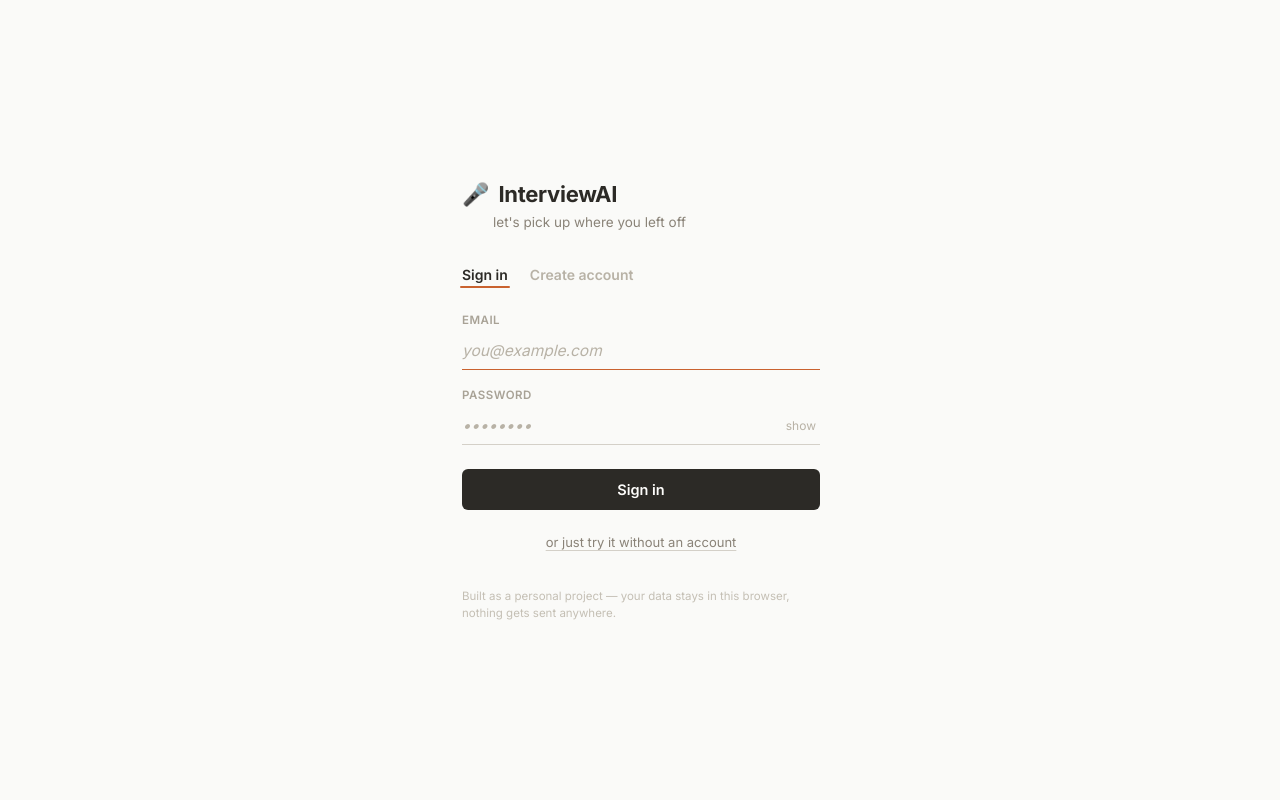
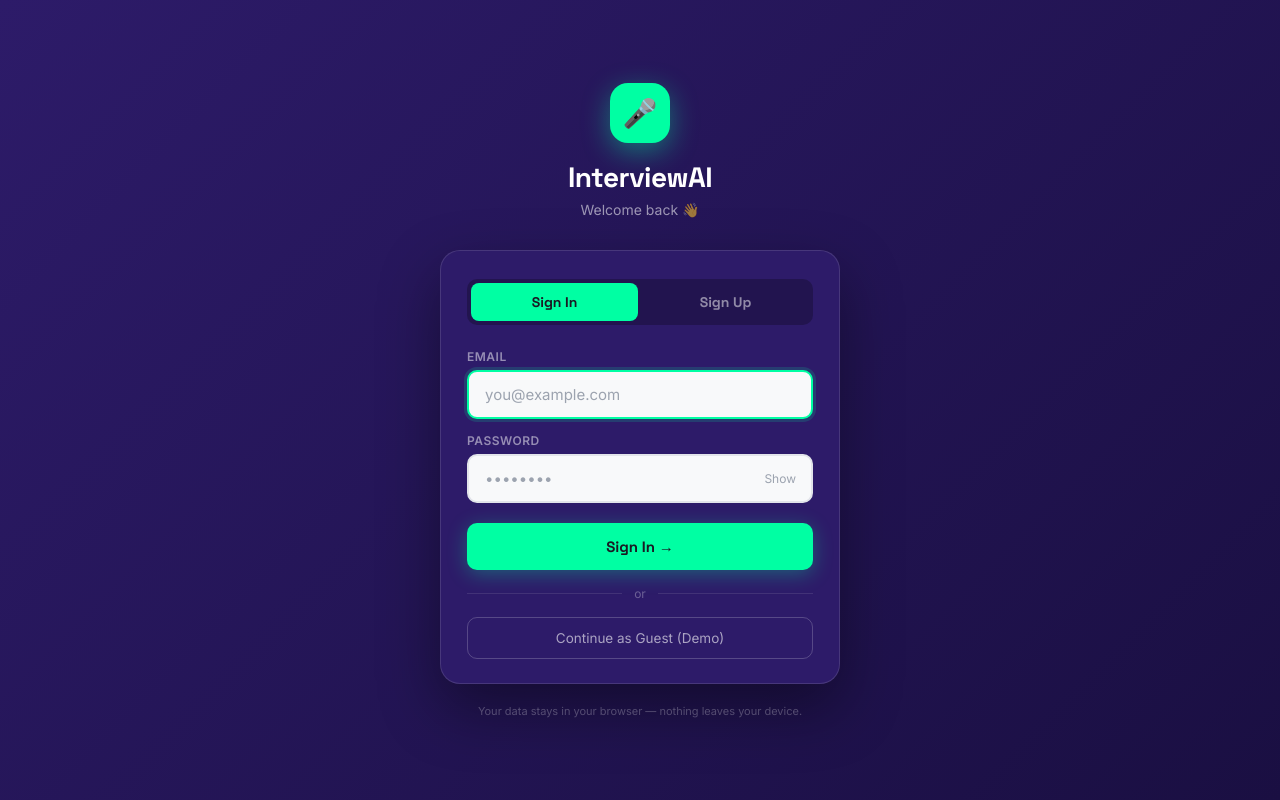
Before and after one commit to abhinavgupta004/AI-Mock-Interview, a React (Create React App) app in the folder Ai mock interview 1/: page / in a window 1280 px wide. Built offline with nearby package versions, Linux system fonts and the light colour scheme; no server answers.

Commit message:
Update Auth.jsx

```diff
--- a/Ai mock interview 1/src/pages/Auth.jsx
+++ b/Ai mock interview 1/src/pages/Auth.jsx
@@ -10,36 +10,27 @@ export default function Auth({ onAuth }) {
   const [err, setErr] = useState('');
   const [loading, setLoading] = useState(false);
 
-  const switchMode = (m) => {
-    setMode(m);
-    setErr('');
-    setName('');
-    setEmail('');
-    setPw('');
-  };
+  const switchMode = (m) => { setMode(m); setErr(''); setName(''); setEmail(''); setPw(''); };
 
   const submit = useCallback(() => {
     setErr('');
-    if (mode === 'signup' && !name.trim()) { setErr('what should we call you?'); return; }
-    if (!email.trim()) { setErr('need an email to continue'); return; }
-    if (!pw) { setErr("password's missing"); return; }
-    if (pw.length < 4) { setErr('needs to be at least 4 characters'); return; }
-
+    if (mode === 'signup' && !name.trim()) { setErr('What should we call you?'); return; }
+    if (!email.trim()) { setErr('Need your email to continue.'); return; }
+    if (!pw) { setErr("Don't forget your password."); return; }
+    if (pw.length < 4) { setErr('Password needs at least 4 characters.'); return; }
     setLoading(true);
     setTimeout(() => {
       const users = store.get('aim_users') || {};
       if (mode === 'signup') {
-        if (users[email]) { setErr('that email is already registered — try signing in'); setLoading(false); return; }
+        if (users[email]) { setErr('Account already exists — try signing in.'); setLoading(false); return; }
         users[email] = { name: name.trim() || email.split('@')[0], email, pw, joined: Date.now() };
         store.set('aim_users', users);
         onAuth(users[email]);
       } else {
-        if (!users[email] || users[email].pw !== pw) {
-          setErr("hmm, that didn't match anything"); setLoading(false); return;
-        }
+        if (!users[email] || users[email].pw !== pw) { setErr("That doesn't match — try again."); setLoading(false); return; }
         onAuth(users[email]);
       }
-    }, 320);
+    }, 350);
   }, [mode, name, email, pw, onAuth]);
 
   const handleKey = (e) => { if (e.key === 'Enter') submit(); };
@@ -47,196 +38,188 @@ export default function Auth({ onAuth }) {
   return (
     <div style={{
       minHeight: '100vh',
-      background: '#fafaf8',
+      background: 'linear-gradient(135deg, #2D1B69 0%, #1a0f42 100%)',
       display: 'flex', alignItems: 'center', justifyContent: 'center',
-      padding: '24px 20px', fontFamily: "Georgia, 'Times New Roman', serif",
+      padding: '24px 20px', fontFamily: "'Inter', sans-serif",
     }}>
       <style>{`
-        @import url('https://fonts.googleapis.com/css2?family=Inter:wght@400;500;600;700&family=Caveat:wght@500;600&display=swap');
+        @import url('https://fonts.googleapis.com/css2?family=Space+Grotesk:wght@600;700;800&family=Inter:wght@400;500;600&display=swap');
         * { box-sizing: border-box; }
-        body { font-family: 'Inter', sans-serif; }
 
         .auth-input {
           width: 100%;
-          background: transparent;
-          border: none;
-          border-bottom: 1.5px solid #d4d0c8;
-          border-radius: 0;
-          padding: 9px 2px 9px 0;
-          color: #2c2a26;
-          font-size: 15.5px;
+          background: #F8F9FA;
+          border: 2px solid #e2e4ea;
+          border-radius: 10px;
+          padding: 13px 16px;
+          color: #1A1A24;
+          font-size: 15px;
           font-family: 'Inter', sans-serif;
           outline: none;
-          transition: border-color 0.2s;
+          transition: border-color 0.2s, box-shadow 0.2s;
         }
-        .auth-input::placeholder { color: #b8b2a6; font-style: italic; }
-        .auth-input:focus { border-bottom-color: #c9622f; }
-        .auth-input:hover:not(:focus) { border-bottom-color: #a8a296; }
+        .auth-input::placeholder { color: #9ca3af; }
+        .auth-input:focus {
+          border-color: #00FFA3;
+          box-shadow: 0 0 0 3px rgba(0,255,163,0.15);
+        }
 
-        .tab-link {
-          background: none; border: none; cursor: pointer;
-          font-family: 'Inter', sans-serif; font-size: 14px; font-weight: 600;
-          padding: 0 0 4px; color: #b8b2a6; position: relative;
-          transition: color 0.2s;
+        .tab-btn {
+          flex: 1; padding: 10px 8px; border: none; cursor: pointer;
+          font-family: 'Space Grotesk', sans-serif;
+          font-size: 14px; font-weight: 700;
+          border-radius: 8px; transition: all 0.2s;
         }
-        .tab-link.active { color: #2c2a26; }
-        .tab-link.active::after {
-          content: ''; position: absolute; left: -2px; right: -2px; bottom: -1px;
-          height: 2px; background: #c9622f;
-          border-radius: 2px;
-        }
-        .tab-link:hover:not(.active) { color: #6b6457; }
+        .tab-btn.active { background: #00FFA3; color: #1A1A24; }
+        .tab-btn.inactive { background: transparent; color: rgba(255,255,255,0.5); }
+        .tab-btn.inactive:hover { color: rgba(255,255,255,0.8); background: rgba(255,255,255,0.06); }
 
         .submit-btn {
-          width: 100%; padding: 12px 14px;
-          background: #2c2a26;
-          border: none; border-radius: 6px; color: #fdfcfa;
-          font-size: 14.5px; font-weight: 600; font-family: 'Inter', sans-serif;
-          cursor: pointer; transition: background 0.15s, transform 0.1s;
+          width: 100%; padding: 14px;
+          background: #00FFA3;
+          border: none; border-radius: 10px;
+          color: #1A1A24; font-size: 15px; font-weight: 700;
+          font-family: 'Space Grotesk', sans-serif;
+          cursor: pointer; transition: all 0.2s;
+          box-shadow: 0 4px 20px rgba(0,255,163,0.3);
         }
-        .submit-btn:hover:not(:disabled) { background: #c9622f; }
-        .submit-btn:active:not(:disabled) { transform: scale(0.99); }
-        .submit-btn:disabled { opacity: 0.55; cursor: not-allowed; }
+        .submit-btn:hover:not(:disabled) {
+          transform: translateY(-1px);
+          box-shadow: 0 8px 28px rgba(0,255,163,0.45);
+        }
+        .submit-btn:disabled { opacity: 0.5; cursor: not-allowed; }
 
-        .guest-link {
-          background: none; border: none; cursor: pointer;
-          color: #8a8378; font-size: 13px; font-family: 'Inter', sans-serif;
-          text-decoration: underline; text-decoration-color: #d4d0c8;
-          text-underline-offset: 3px; padding: 4px;
-          transition: color 0.15s;
+        .guest-btn {
+          width: 100%; padding: 12px;
+          background: transparent;
+          border: 1.5px solid rgba(255,255,255,0.2);
+          border-radius: 10px; color: rgba(255,255,255,0.6);
+          font-size: 13.5px; font-family: 'Inter', sans-serif;
+          cursor: pointer; transition: all 0.2s;
         }
-        .guest-link:hover { color: #2c2a26; text-decoration-color: #c9622f; }
+        .guest-btn:hover { border-color: rgba(255,255,255,0.4); color: #fff; background: rgba(255,255,255,0.05); }
 
         .pw-toggle {
-          position: absolute; right: 0; top: 9px;
-          background: none; border: none; cursor: pointer; color: #b8b2a6;
-          font-size: 12px; padding: 2px 4px;
+          position: absolute; right: 13px; top: 50%; transform: translateY(-50%);
+          background: none; border: none; cursor: pointer;
+          color: #9ca3af; font-size: 12px; padding: 4px;
+          font-family: 'Inter', sans-serif; transition: color 0.15s;
         }
-        .pw-toggle:hover { color: #6b6457; }
+        .pw-toggle:hover { color: #1A1A24; }
 
-        @keyframes fadeIn { from { opacity: 0; transform: translateY(4px); } to { opacity: 1; transform: none; } }
-        .fade-in { animation: fadeIn 0.2s ease forwards; }
+        @keyframes fadeIn { from { opacity:0; transform:translateY(6px); } to { opacity:1; transform:none; } }
+        .fade-in { animation: fadeIn 0.25s ease forwards; }
 
         @keyframes spin { to { transform: rotate(360deg); } }
         .spinner {
-          width: 13px; height: 13px; border: 2px solid rgba(255,255,255,0.3);
-          border-top-color: #fff; border-radius: 50%;
-          animation: spin 0.6s linear infinite; display: inline-block;
-          margin-right: 7px; vertical-align: middle;
+          width: 14px; height: 14px;
+          border: 2px solid rgba(26,26,36,0.3);
+          border-top-color: #1A1A24; border-radius: 50%;
+          animation: spin 0.6s linear infinite;
+          display: inline-block; margin-right: 8px; vertical-align: middle;
         }
       `}</style>
 
-      <div style={{ width: '100%', maxWidth: 360 }} className="fade-in">
+      <div style={{ width: '100%', maxWidth: 400 }} className="fade-in">
 
-        {/* Header — slightly left-leaning, not perfectly centered */}
-        <div style={{ marginBottom: 36, paddingLeft: 2 }}>
-          <div style={{ display: 'flex', alignItems: 'baseline', gap: 9, marginBottom: 6 }}>
-            <span style={{ fontSize: 22 }}>🎤</span>
+        {/* Header */}
+        <div style={{ textAlign: 'center', marginBottom: 32 }}>
+          <div style={{
+            width: 60, height: 60, borderRadius: 18, margin: '0 auto 16px',
+            background: '#00FFA3',
+            display: 'flex', alignItems: 'center', justifyContent: 'center',
+            fontSize: 28, boxShadow: '0 8px 28px rgba(0,255,163,0.4)',
+          }}>🎤</div>
           <h1 style={{
-              margin: 0, fontSize: 22, fontWeight: 700, color: '#2c2a26',
-              fontFamily: "'Inter', sans-serif", letterSpacing: '-0.3px',
+            margin: '0 0 6px', fontSize: 28, fontWeight: 800,
+            color: '#fff', letterSpacing: '-0.5px',
+            fontFamily: "'Space Grotesk', sans-serif",
           }}>InterviewAI</h1>
-          </div>
-          <p style={{
-            margin: '2px 0 0 31px', color: '#8a8378', fontSize: 13.5,
-            fontFamily: "'Inter', sans-serif",
-          }}>
-            {mode === 'login' ? "let's pick up where you left off" : 'takes about 20 seconds'}
+          <p style={{ margin: 0, color: 'rgba(255,255,255,0.55)', fontSize: 14 }}>
+            {mode === 'login' ? 'Welcome back 👋' : 'Create your free account'}
           </p>
         </div>
 
-        {/* Tabs — text links, not boxed */}
-        <div style={{ display: 'flex', gap: 22, marginBottom: 26, paddingLeft: 2 }}>
-          <button className={`tab-link ${mode === 'login' ? 'active' : ''}`}
-            onClick={() => switchMode('login')}>Sign in</button>
-          <button className={`tab-link ${mode === 'signup' ? 'active' : ''}`}
-            onClick={() => switchMode('signup')}>Create account</button>
+        {/* Card */}
+        <div style={{
+          background: '#2D1B69',
+          border: '1px solid rgba(255,255,255,0.12)',
+          borderRadius: 20, padding: '28px 26px 24px',
+          boxShadow: '0 24px 60px rgba(0,0,0,0.4)',
+        }}>
+
+          {/* Tabs */}
+          <div style={{
+            display: 'flex', background: 'rgba(0,0,0,0.25)',
+            borderRadius: 10, padding: 4, marginBottom: 24, gap: 4,
+          }}>
+            {['login','signup'].map(m => (
+              <button key={m}
+                className={`tab-btn ${mode === m ? 'active' : 'inactive'}`}
+                onClick={() => switchMode(m)}>
+                {m === 'login' ? 'Sign In' : 'Sign Up'}
+              </button>
+            ))}
           </div>
 
-        {/* Fields */}
-        <div style={{ display: 'flex', flexDirection: 'column', gap: 18, paddingLeft: 2 }}>
-
+          <div style={{ display: 'flex', flexDirection: 'column', gap: 14 }}>
             {mode === 'signup' && (
               <div className="fade-in">
-              <label style={{ display: 'block', fontSize: 11.5, fontWeight: 600, color: '#a8a296', marginBottom: 5, fontFamily: "'Inter', sans-serif", textTransform: 'uppercase', letterSpacing: 0.5 }}>
-                Name
-              </label>
-              <input
-                className="auth-input"
-                type="text"
-                placeholder="how should we address you"
-                value={name}
-                onChange={(e) => setName(e.target.value)}
-                onKeyDown={handleKey}
-                autoFocus
-              />
+                <label style={{ display: 'block', fontSize: 12, fontWeight: 600, color: 'rgba(255,255,255,0.5)', marginBottom: 6, letterSpacing: 0.5, textTransform: 'uppercase' }}>Name</label>
+                <input className="auth-input" type="text" placeholder="Your full name"
+                  value={name} onChange={e => setName(e.target.value)} onKeyDown={handleKey} autoFocus />
               </div>
             )}
 
             <div>
-            <label style={{ display: 'block', fontSize: 11.5, fontWeight: 600, color: '#a8a296', marginBottom: 5, fontFamily: "'Inter', sans-serif", textTransform: 'uppercase', letterSpacing: 0.5 }}>
-              Email
-            </label>
-            <input
-              className="auth-input"
-              type="email"
-              placeholder="you@example.com"
-              value={email}
-              onChange={(e) => setEmail(e.target.value)}
-              onKeyDown={handleKey}
-              autoFocus={mode === 'login'}
-            />
+              <label style={{ display: 'block', fontSize: 12, fontWeight: 600, color: 'rgba(255,255,255,0.5)', marginBottom: 6, letterSpacing: 0.5, textTransform: 'uppercase' }}>Email</label>
+              <input className="auth-input" type="email" placeholder="you@example.com"
+                value={email} onChange={e => setEmail(e.target.value)} onKeyDown={handleKey}
+                autoFocus={mode === 'login'} />
             </div>
 
             <div>
-            <label style={{ display: 'block', fontSize: 11.5, fontWeight: 600, color: '#a8a296', marginBottom: 5, fontFamily: "'Inter', sans-serif", textTransform: 'uppercase', letterSpacing: 0.5 }}>
-              Password
-            </label>
+              <label style={{ display: 'block', fontSize: 12, fontWeight: 600, color: 'rgba(255,255,255,0.5)', marginBottom: 6, letterSpacing: 0.5, textTransform: 'uppercase' }}>Password</label>
               <div style={{ position: 'relative' }}>
-              <input
-                className="auth-input"
-                type={showPw ? 'text' : 'password'}
-                placeholder={mode === 'signup' ? '4+ characters works' : '••••••••'}
-                value={pw}
-                onChange={(e) => setPw(e.target.value)}
-                onKeyDown={handleKey}
-                style={{ paddingRight: 40 }}
-              />
+                <input className="auth-input" type={showPw ? 'text' : 'password'}
+                  placeholder={mode === 'signup' ? 'Min. 4 characters' : '••••••••'}
+                  value={pw} onChange={e => setPw(e.target.value)} onKeyDown={handleKey}
+                  style={{ paddingRight: 52 }} />
                 <button className="pw-toggle" onClick={() => setShowPw(p => !p)} tabIndex={-1}>
-                {showPw ? 'hide' : 'show'}
+                  {showPw ? 'Hide' : 'Show'}
                 </button>
               </div>
             </div>
 
             {err && (
               <div className="fade-in" style={{
-              fontSize: 13, color: '#c9622f', fontFamily: "'Inter', sans-serif",
-              fontStyle: 'italic',
-            }}>
-              — {err}
-            </div>
+                fontSize: 13, color: '#ff6b6b', padding: '10px 13px',
+                background: 'rgba(255,107,107,0.1)', borderRadius: 8,
+                border: '1px solid rgba(255,107,107,0.25)',
+              }}>⚠️ {err}</div>
             )}
 
             <button className="submit-btn" onClick={submit} disabled={loading} style={{ marginTop: 6 }}>
               {loading
-              ? <><span className="spinner" />{mode === 'login' ? 'checking...' : 'setting up...'}</>
-              : mode === 'login' ? 'Sign in' : 'Create account'
-            }
+                ? <><span className="spinner" />{mode === 'login' ? 'Signing in...' : 'Creating account...'}</>
+                : mode === 'login' ? 'Sign In →' : 'Create Account →'}
             </button>
 
-          <div style={{ textAlign: 'center', marginTop: 2 }}>
-            <button className="guest-link"
+            <div style={{ display: 'flex', alignItems: 'center', gap: 12, margin: '2px 0' }}>
+              <div style={{ flex: 1, height: 1, background: 'rgba(255,255,255,0.1)' }} />
+              <span style={{ fontSize: 12, color: 'rgba(255,255,255,0.3)' }}>or</span>
+              <div style={{ flex: 1, height: 1, background: 'rgba(255,255,255,0.1)' }} />
+            </div>
+
+            <button className="guest-btn"
               onClick={() => onAuth({ name: 'Guest User', email: 'guest@aim.ai', joined: Date.now() })}>
-              or just try it without an account
+              Continue as Guest (Demo)
             </button>
           </div>
         </div>
 
-        <p style={{
-          color: '#c4bfb4', fontSize: 11.5, marginTop: 34, paddingLeft: 2,
-          fontFamily: "'Inter', sans-serif", lineHeight: 1.5,
-        }}>
-          Built as a personal project — your data stays in this browser, nothing gets sent anywhere.
+        <p style={{ textAlign: 'center', color: 'rgba(255,255,255,0.25)', fontSize: 11, marginTop: 20 }}>
+          Your data stays in your browser — nothing leaves your device.
         </p>
       </div>
     </div>
```
Lines whose indentation alone changed are shown as unchanged.
